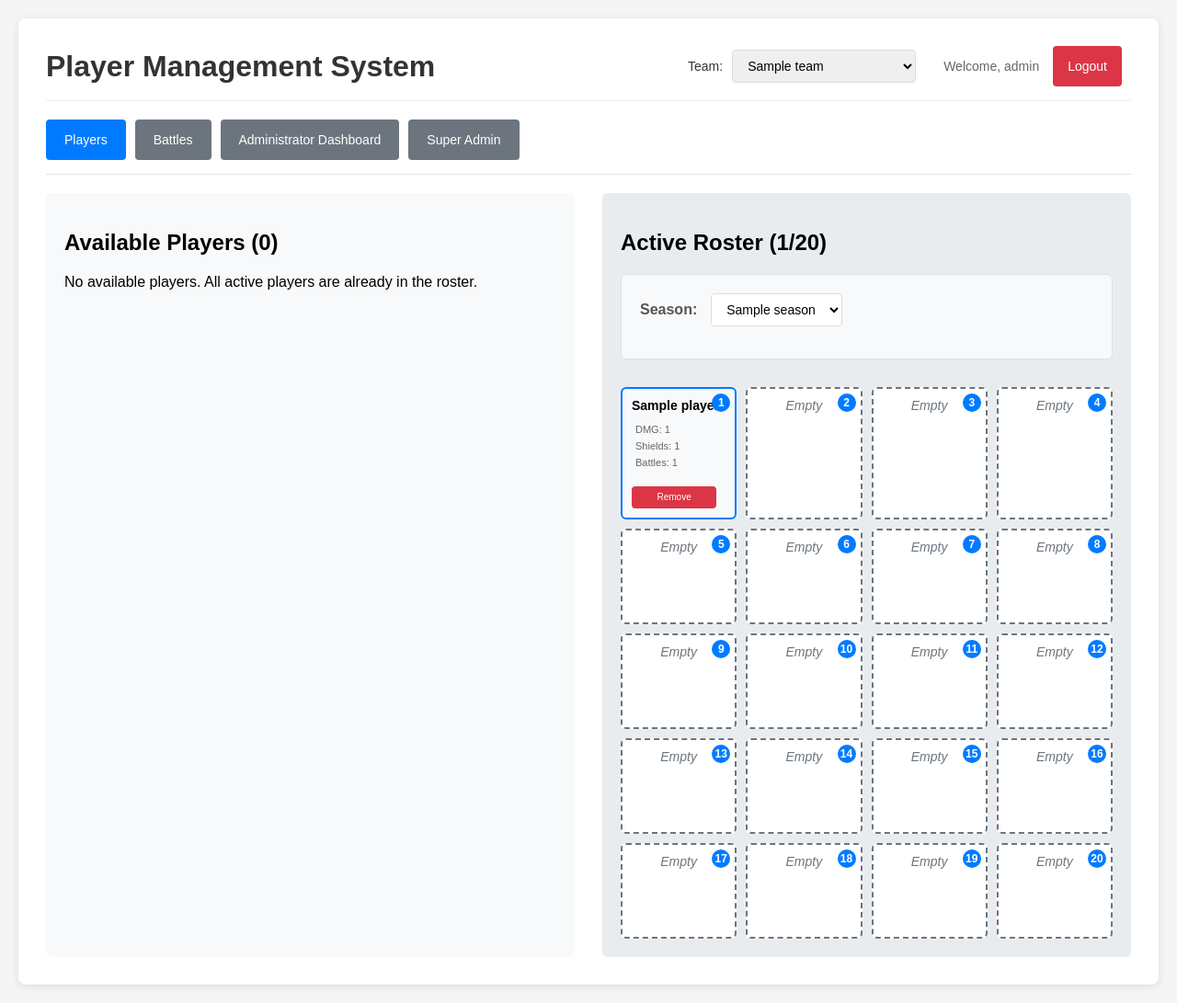
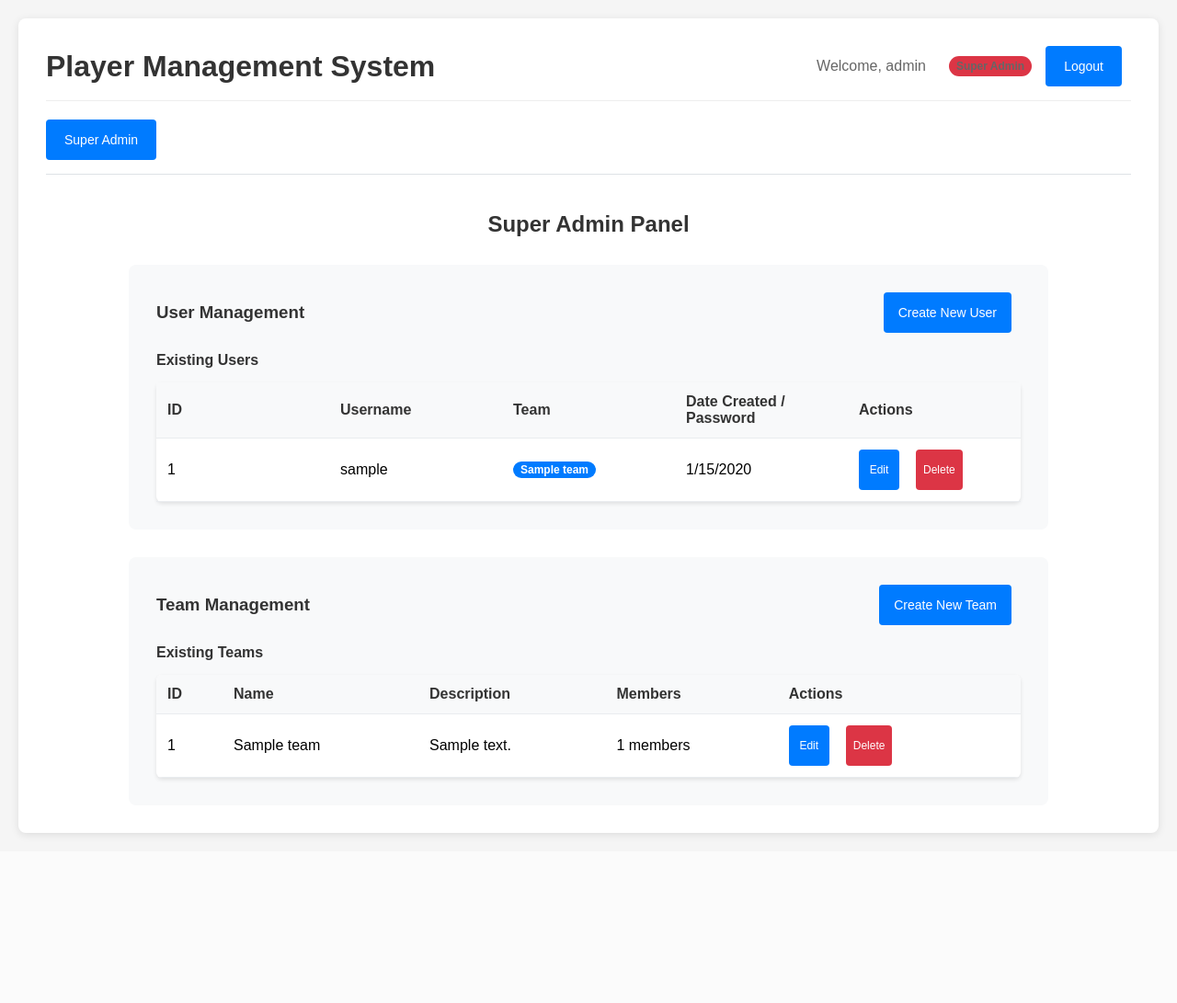
Before and after one commit to DylanVanHeugten/SlashRoll, a Flask app: page / in a window 1280 px wide. Shown: the whole page at 92% size. After the commit the page ends 911 px from the top, so only its background shows below. Run offline with Flask 3, Linux system fonts and the light colour scheme; a user stored in the database is signed in; tables that the repository leaves empty hold one stand-in row (values such as "Sample post").

Commit message:
Implement modal component for notifications and integrate showModal functionality across various components

```diff
--- a/static/css/styles.css
+++ b/static/css/styles.css
@@ -48,6 +207,17 @@ body {
 
 .user-info span {
     color: #666;
+}
+
+.superadmin-badge {
+    background-color: #dc3545;
+    color: white;
+    padding: 4px 8px;
+    border-radius: 12px;
+    font-size: 12px;
+    font-weight: bold;
+    margin-left: 10px;
+}
     font-size: 14px;
 }
 
--- a/static/js/app.js
+++ b/static/js/app.js
@@ -29,6 +29,58 @@ function formatDamage(number) {
   }
 }
 
+function Modal({ isOpen, onClose, title, message, type = "info" }) {
+  if (!isOpen) return null;
+
+  const getModalIcon = () => {
+    switch (type) {
+      case "error":
+        return "⚠️";
+      case "success":
+        return "✅";
+      case "warning":
+        return "⚠️";
+      default:
+        return "ℹ️";
+    }
+  };
+
+  const getModalClass = () => {
+    switch (type) {
+      case "error":
+        return "modal-error";
+      case "success":
+        return "modal-success";
+      case "warning":
+        return "modal-warning";
+      default:
+        return "modal-info";
+    }
+  };
+
+  return React.createElement(
+    "div",
+    { className: "modal-overlay", onClick: onClose },
+    React.createElement(
+      "div",
+      { className: `modal-content ${getModalClass()}`, onClick: (e) => e.stopPropagation() },
+      React.createElement(
+        "div",
+        { className: "modal-header" },
+        React.createElement("span", { className: "modal-icon" }, getModalIcon()),
+        React.createElement("h3", { className: "modal-title" }, title || "Notification"),
+        React.createElement("button", { className: "modal-close", onClick: onClose }, "×")
+      ),
+      React.createElement("div", { className: "modal-body" }, message),
+      React.createElement(
+        "div",
+        { className: "modal-footer" },
+        React.createElement("button", { className: "modal-btn", onClick: onClose }, "OK")
+      )
+    )
+  );
+}
+
 function SeasonSelector({
   seasons,
   currentSeason,
@@ -36,6 +88,7 @@ function SeasonSelector({
   onCreateSeason,
   showCreateButton = false,
   currentTeam,
+  showModal,
 }) {
   const [showCreateForm, setShowCreateForm] = useState(false);
   const [newSeasonName, setNewSeasonName] = useState("");
@@ -64,10 +117,10 @@ function SeasonSelector({
         setNewSeasonName("");
         setShowCreateForm(false);
       } else {
-        alert("Failed to create season");
-      }
-    } catch (error) {
-      alert("Network error occurred");
+        showModal("Failed to create season", "Error", "error");
+      }
+    } catch (error) {
+      showModal("Network error occurred", "Error", "error");
     } finally {
       setCreating(false);
     }
@@ -128,6 +181,7 @@ function TeamSelector({
   onTeamChange,
   onCreateTeam,
   showCreateButton = false,
+  showModal,
 }) {
   const [showCreateForm, setShowCreateForm] = useState(false);
   const [newTeamName, setNewTeamName] = useState("");
@@ -159,11 +213,11 @@ function TeamSelector({
         setShowCreateForm(false);
       } else {
         const error = await response.json();
-        alert(`Failed to create team: ${error.error}`);
+        showModal(`Failed to create team: ${error.error}`, "Error", "error");
       }
     } catch (error) {
       console.error("Error creating team:", error);
-      alert("Error creating team");
+      showModal("Error creating team", "Error", "error");
     } finally {
       setCreating(false);
     }
@@ -243,6 +297,17 @@ function TeamSelector({
 function Navigation({ currentPage, onPageChange, user }) {
   return (
     <nav className="navigation">
+      {user?.is_superadmin ? (
+        // Superuser only sees Super Admin panel
+        <button
+          className={currentPage === "super-admin" ? "active" : ""}
+          onClick={() => onPageChange("super-admin")}
+        >
+          Super Admin
+        </button>
+      ) : (
+        // Regular users see all other panels
+        <>
           <button
             className={currentPage === "players" ? "active" : ""}
             onClick={() => onPageChange("players")}
@@ -261,13 +326,7 @@ function Navigation({ currentPage, onPageChange, user }) {
           >
             Administrator Dashboard
           </button>
-      {user?.is_superadmin && (
-        <button
-          className={currentPage === "super-admin" ? "active" : ""}
-          onClick={() => onPageChange("super-admin")}
-        >
-          Super Admin
-        </button>
+        </>
       )}
     </nav>
   );
@@ -486,7 +545,7 @@ function PlayerForm({ onPlayerAdded, currentSeason, currentTeam }) {
   );
 }
 
-function PlayerList({ players, onPlayerDeleted, onAddToRoster, roster }) {
+function PlayerList({ players, onPlayerDeleted, onAddToRoster, roster, showModal }) {
   const [deletingId, setDeletingId] = useState(null);
 
   const handleDelete = async (playerId) => {
@@ -500,10 +559,10 @@ function PlayerList({ players, onPlayerDeleted, onAddToRoster, roster }) {
       if (response.ok) {
         onPlayerDeleted(playerId);
       } else {
-        alert("Failed to delete player");
-      }
-    } catch (error) {
-      alert("Network error occurred");
+        showModal("Failed to delete player", "Error", "error");
+      }
+    } catch (error) {
+      showModal("Network error occurred", "Error", "error");
     } finally {
       setDeletingId(null);
     }
@@ -511,7 +570,7 @@ function PlayerList({ players, onPlayerDeleted, onAddToRoster, roster }) {
 
   const handleAddToRoster = (playerId) => {
     if (roster.length >= 20) {
-      alert("Roster is full (20 players maximum)");
+      showModal("Roster is full (20 players maximum)", "Warning", "warning");
       return;
     }
 
@@ -957,11 +1016,12 @@ function BattleEdit({ battle, onBattleUpdated, onCancel, currentSeason }) {
   );
 }
 
-function BattleList({ battles, onBattleDeleted, onBattleUpdated, currentSeason }) {
+function BattleList({ battles, onBattleDeleted, onBattleUpdated, currentSeason, showModal }) {
   const [deletingId, setDeletingId] = useState(null);
   const [editingBattle, setEditingBattle] = useState(null);
 
   const handleDelete = async (battleId) => {
+    // TODO: Convert to modal confirmation
     if (!confirm("Are you sure you want to delete this battle?")) return;
 
     setDeletingId(battleId);
@@ -974,10 +1034,10 @@ function BattleList({ battles, onBattleDeleted, onBattleUpdated, currentSeason }
       if (response.ok) {
         onBattleDeleted(battleId);
       } else {
-        alert("Failed to delete battle");
-      }
-    } catch (error) {
-      alert("Network error occurred");
+        showModal("Failed to delete battle", "Error", "error");
+      }
+    } catch (error) {
+      showModal("Network error occurred", "Error", "error");
     } finally {
       setDeletingId(null);
     }
@@ -1529,7 +1589,7 @@ function AdminDashboard({
 }
 
 
-function SuperAdminPanel() {
+function SuperAdminPanel({ showModal }) {
   const [users, setUsers] = useState([]);
   const [teams, setTeams] = useState([]);
   const [loading, setLoading] = useState(true);
@@ -1589,7 +1649,7 @@ function SuperAdminPanel() {
   const handleCreateUser = async (e) => {
     e.preventDefault();
     if (!newUser.username.trim() || !newUser.password.trim()) {
-      alert("Username and password are required");
+      showModal("Username and password are required", "Error", "error");
       return;
     }
 
@@ -1608,13 +1668,13 @@ function SuperAdminPanel() {
         setUsers([...users, createdUser]);
         setNewUser({ username: "", password: "" });
         setShowCreateForm(false);
-        alert("User created successfully");
+        showModal("User created successfully", "Success", "success");
       } else {
         const errorData = await response.json();
-        alert(errorData.error || "Failed to create user");
-      }
-    } catch (error) {
-      alert("Network error occurred");
+        showModal(errorData.error || "Failed to create user", "Error", "error");
+      }
+    } catch (error) {
+      showModal("Network error occurred", "Error", "error");
     } finally {
       setCreating(false);
     }
@@ -1630,12 +1690,12 @@ function SuperAdminPanel() {
 
       if (response.ok) {
         setUsers(users.filter(user => user.id !== userId));
-        alert("User deleted successfully");
-      } else {
-        alert("Failed to delete user");
-      }
-    } catch (error) {
-      alert("Network error occurred");
+        showModal("User deleted successfully", "Success", "success");
+      } else {
+        showModal("Failed to delete user", "Error", "error");
+      }
+    } catch (error) {
+      showModal("Network error occurred", "Error", "error");
     }
   };
 
@@ -1697,7 +1757,7 @@ function SuperAdminPanel() {
 
   const handleUpdateUser = async (userId) => {
     if (!editForm.username.trim()) {
-      alert("Username cannot be empty");
+      showModal("Username cannot be empty", "Error", "error");
       return;
     }
 
@@ -1721,7 +1781,7 @@ function SuperAdminPanel() {
 
       if (!userResponse.ok) {
         const errorData = await userResponse.json();
-        alert(errorData.error || "Failed to update user");
+        showModal(errorData.error || "Failed to update user", "Error", "error");
         return;
       }
 
@@ -1741,13 +1801,13 @@ function SuperAdminPanel() {
         ));
         setEditingUser(null);
         setEditForm({ username: "", password: "", team_ids: [] });
-        alert("User updated successfully");
+        showModal("User updated successfully", "Success", "success");
       } else {
         const errorData = await teamResponse.json();
-        alert(errorData.error || "Failed to update user teams");
-      }
-    } catch (error) {
-      alert("Network error occurred");
+        showModal(errorData.error || "Failed to update user teams", "Error", "error");
+      }
+    } catch (error) {
+      showModal("Network error occurred", "Error", "error");
     } finally {
       setUpdating(false);
     }
@@ -1757,7 +1817,7 @@ function SuperAdminPanel() {
   const handleCreateTeam = async (e) => {
     e.preventDefault();
     if (!newTeam.name.trim()) {
-      alert("Team name is required");
+      showModal("Team name is required", "Error", "error");
       return;
     }
 
@@ -1773,16 +1833,16 @@ function SuperAdminPanel() {
 
       if (response.ok) {
         const createdTeam = await response.json();
-        onTeamCreated(createdTeam);
+        setTeams([...teams, createdTeam]);
         setNewTeam({ name: "", description: "" });
         setShowCreateTeamForm(false);
-        alert("Team created successfully");
+        showModal("Team created successfully", "Success", "success");
       } else {
         const errorData = await response.json();
-        alert(errorData.error || "Failed to create team");
-      }
-    } catch (error) {
-      alert("Network error occurred");
+        showModal(errorData.error || "Failed to create team", "Error", "error");
+      }
+    } catch (error) {
+      showModal("Network error occurred", "Error", "error");
     } finally {
       setCreatingTeam(false);
     }
@@ -1800,7 +1860,7 @@ function SuperAdminPanel() {
 
   const handleUpdateTeam = async (teamId) => {
     if (!editTeamForm.name.trim()) {
-      alert("Team name cannot be empty");
+      showModal("Team name cannot be empty", "Error", "error");
       return;
     }
 
@@ -1826,13 +1886,13 @@ function SuperAdminPanel() {
         ));
         setEditingTeam(null);
         setEditTeamForm({ name: "", description: "" });
-        alert("Team updated successfully");
+        showModal("Team updated successfully", "Success", "success");
       } else {
         const errorData = await response.json();
-        alert(errorData.error || "Failed to update team");
-      }
-    } catch (error) {
-      alert("Network error occurred");
+        showModal(errorData.error || "Failed to update team", "Error", "error");
+      }
+    } catch (error) {
+      showModal("Network error occurred", "Error", "error");
     } finally {
       setUpdatingTeam(false);
     }
@@ -1848,13 +1908,13 @@ function SuperAdminPanel() {
 
       if (response.ok) {
         setTeams(teams.filter(team => team.id !== teamId));
-        alert("Team deleted successfully");
+        showModal("Team deleted successfully", "Success", "success");
       } else {
         const errorData = await response.json();
-        alert(errorData.error || "Failed to delete team");
-      }
-    } catch (error) {
-      alert("Network error occurred");
+        showModal(errorData.error || "Failed to delete team", "Error", "error");
+      }
+    } catch (error) {
+      showModal("Network error occurred", "Error", "error");
     }
   };
 
@@ -2229,13 +2289,29 @@ function App() {
   const [loading, setLoading] = useState(true);
   const [error, setError] = useState("");
   const [currentPage, setCurrentPage] = useState("players");
+  const [modal, setModal] = useState({ isOpen: false, title: "", message: "", type: "info" });
+
+  const showModal = (message, title = "Notification", type = "info") => {
+    setModal({ isOpen: true, title, message, type });
+  };
+
+  const closeModal = () => {
+    setModal({ isOpen: false, title: "", message: "", type: "info" });
+  };
 
   const handlePageChange = (page) => {
     // Prevent non-superadmins from accessing super-admin page
     if (page === "super-admin" && !user?.is_superadmin) {
-      alert("Access denied: Super Admin privileges required");
+      showModal("Access denied: Super Admin privileges required", "Access Denied", "error");
       return;
     }
+
+    // Prevent superadmins from accessing non-admin pages
+    if (user?.is_superadmin && page !== "super-admin") {
+      showModal("Access denied: Superusers can only access the Super Admin panel", "Access Denied", "error");
+      return;
+    }
+
     setCurrentPage(page);
   };
   const [isAuthenticated, setIsAuthenticated] = useState(false);
@@ -2463,9 +2539,20 @@ function App() {
   }, [isAuthenticated, authLoading]);
 
   useEffect(() => {
-    // Redirect non-superadmins away from super-admin page
-    if (currentPage === "super-admin" && user && !user.is_superadmin) {
+    if (user) {
+      if (user.is_superadmin) {
+        // Superusers can only access super-admin page
+        if (currentPage !== "super-admin") {
+          setCurrentPage("super-admin");
+        }
+        // Superusers don't need team-dependent data, so set loading to false
+        setLoading(false);
+      } else {
+        // Regular users cannot access super-admin page
+        if (currentPage === "super-admin") {
           setCurrentPage("players");
+        }
+      }
     }
   }, [user, currentPage]);
 
@@ -2535,7 +2622,7 @@ function App() {
 
   const handleAddToRoster = async (playerId, position) => {
     if (!currentSeason) {
-      alert("Please select a season first");
+      showModal("Please select a season first", "Error", "error");
       return;
     }
 
@@ -2563,14 +2650,14 @@ function App() {
         fetchPlayers();
       } else {
         const errorData = await response.json();
-        alert(
+        showModal(
           `Failed to add player to roster: ${
             errorData.error || "Unknown error"
-          }`
-        );
-      }
-    } catch (error) {
-      alert("Network error occurred");
+          }`, "Error", "error"
+        );
+      }
+    } catch (error) {
+      showModal("Network error occurred", "Error", "error");
     }
   };
 
@@ -2598,14 +2685,14 @@ function App() {
         fetchPlayers();
       } else {
         const errorData = await response.json();
-        alert(
+        showModal(
           `Failed to remove player from roster: ${
             errorData.error || "Unknown error"
-          }`
-        );
-      }
-    } catch (error) {
-      alert("Network error occurred");
+          }`, "Error", "error"
+        );
+      }
+    } catch (error) {
+      showModal("Network error occurred", "Error", "error");
     }
   };
 
@@ -2625,10 +2712,10 @@ function App() {
       if (response.ok) {
         fetchRoster();
       } else {
-        alert("Failed to move player");
-      }
-    } catch (error) {
-      alert("Network error occurred");
+        showModal("Failed to move player", "Error", "error");
+      }
+    } catch (error) {
+      showModal("Network error occurred", "Error", "error");
     }
   };
 
@@ -2639,7 +2726,7 @@ function App() {
       const player2 = roster.find((p) => p.id === playerId2);
 
       if (!player1 || !player2) {
-        alert("Error: Could not find players to swap");
+        showModal("Error: Could not find players to swap", "Error", "error");
         return;
       }
 
@@ -2660,10 +2747,10 @@ function App() {
         fetchRoster();
       } else {
         const errorData = await response.json();
-        alert(`Failed to swap players: ${errorData.error || "Unknown error"}`);
-      }
-    } catch (error) {
-      alert("Network error occurred");
+        showModal(`Failed to swap players: ${errorData.error || "Unknown error"}`, "Error", "error");
+      }
+    } catch (error) {
+      showModal("Network error occurred", "Error", "error");
     }
   };
 
@@ -2737,15 +2824,19 @@ function App() {
       <div className="header">
         <h1>Player Management System</h1>
         <div className="header-controls">
+          {!user?.is_superadmin && (
             <TeamSelector
               teams={teams}
               currentTeam={currentTeam}
               onTeamChange={handleTeamChange}
               onCreateTeam={handleTeamCreated}
               showCreateButton={false}
-          />
+              showModal={showModal}
+            />
+          )}
           <div className="user-info">
             <span>Welcome, {user?.username}</span>
+            {user?.is_superadmin && <span className="superadmin-badge">Super Admin</span>}
             <button onClick={handleLogout} className="logout-btn">
               Logout
             </button>
@@ -2755,7 +2846,9 @@ function App() {
       <Navigation currentPage={currentPage} onPageChange={handlePageChange} user={user} />
       {error && <div className="error">{error}</div>}
 
-      {!currentTeam ? (
+      {user?.is_superadmin ? (
+        <SuperAdminPanel showModal={showModal} />
+      ) : !currentTeam ? (
         <div className="no-team-message">
           <p>Please select a team to continue.</p>
         </div>
@@ -2767,6 +2860,7 @@ function App() {
               onPlayerDeleted={handlePlayerDeleted}
               onAddToRoster={handleAddToRoster}
               roster={roster}
+              showModal={showModal}
             />
             <ActiveRoster
               roster={roster}
@@ -2792,6 +2886,7 @@ function App() {
               onSeasonChange={handleSeasonChange}
               onCreateSeason={handleSeasonCreated}
               currentTeam={currentTeam}
+              showModal={showModal}
             />
           </div>
         ) : (
@@ -2802,6 +2897,7 @@ function App() {
               onSeasonChange={handleSeasonChange}
               onCreateSeason={handleSeasonCreated}
               currentTeam={currentTeam}
+              showModal={showModal}
             />
             <BattleForm
               roster={roster}
@@ -2814,11 +2910,10 @@ function App() {
               onBattleDeleted={handleBattleDeleted}
               onBattleUpdated={handleBattleUpdated}
               currentSeason={currentSeason}
+              showModal={showModal}
             />
           </div>
         )
-      ) : currentPage === "super-admin" ? (
-        <SuperAdminPanel />
       ) : (
         <AdminDashboard
           players={players}
@@ -2836,6 +2931,13 @@ function App() {
           currentTeam={currentTeam}
         />
       )}
+      <Modal
+        isOpen={modal.isOpen}
+        onClose={closeModal}
+        title={modal.title}
+        message={modal.message}
+        type={modal.type}
+      />
     </div>
   );
 }
```
Also changed, not shown: other parts of static/css/styles.css (+159 -0 lines). Lines whose indentation alone changed are shown as unchanged.
